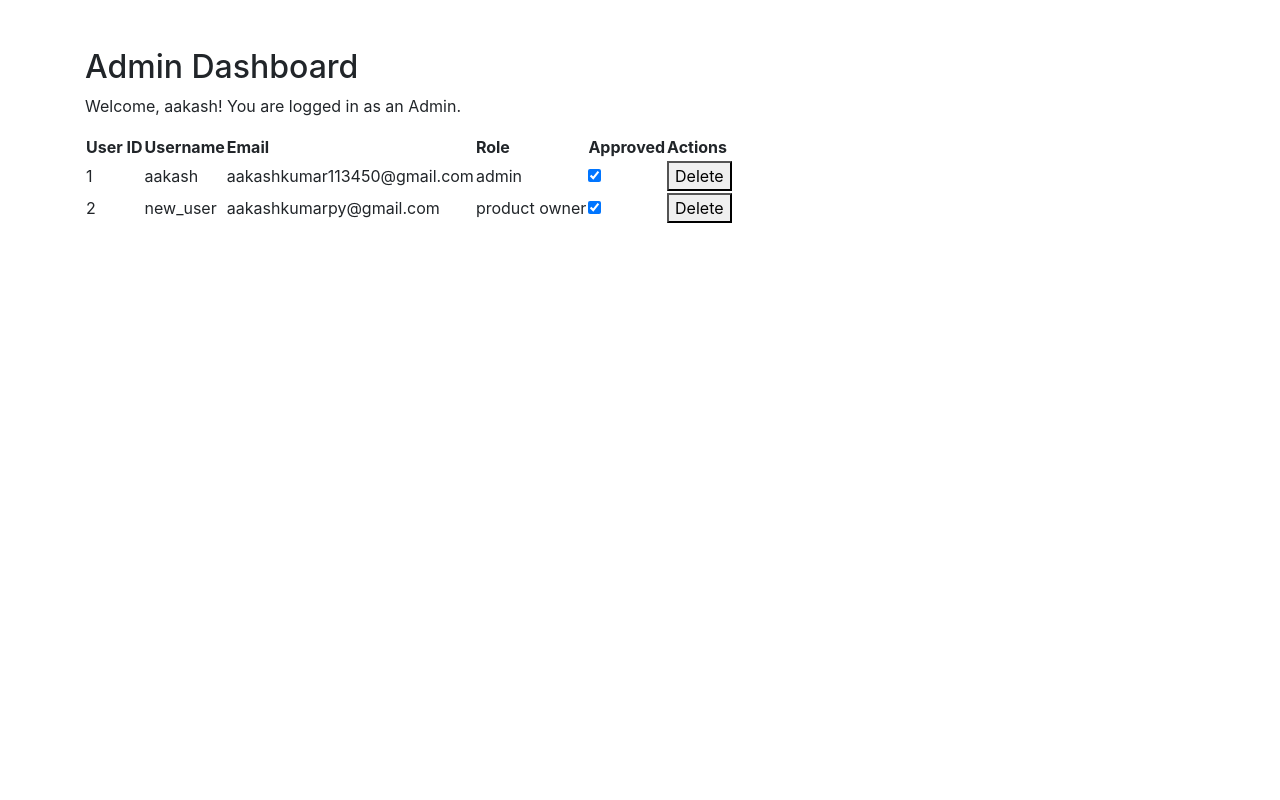
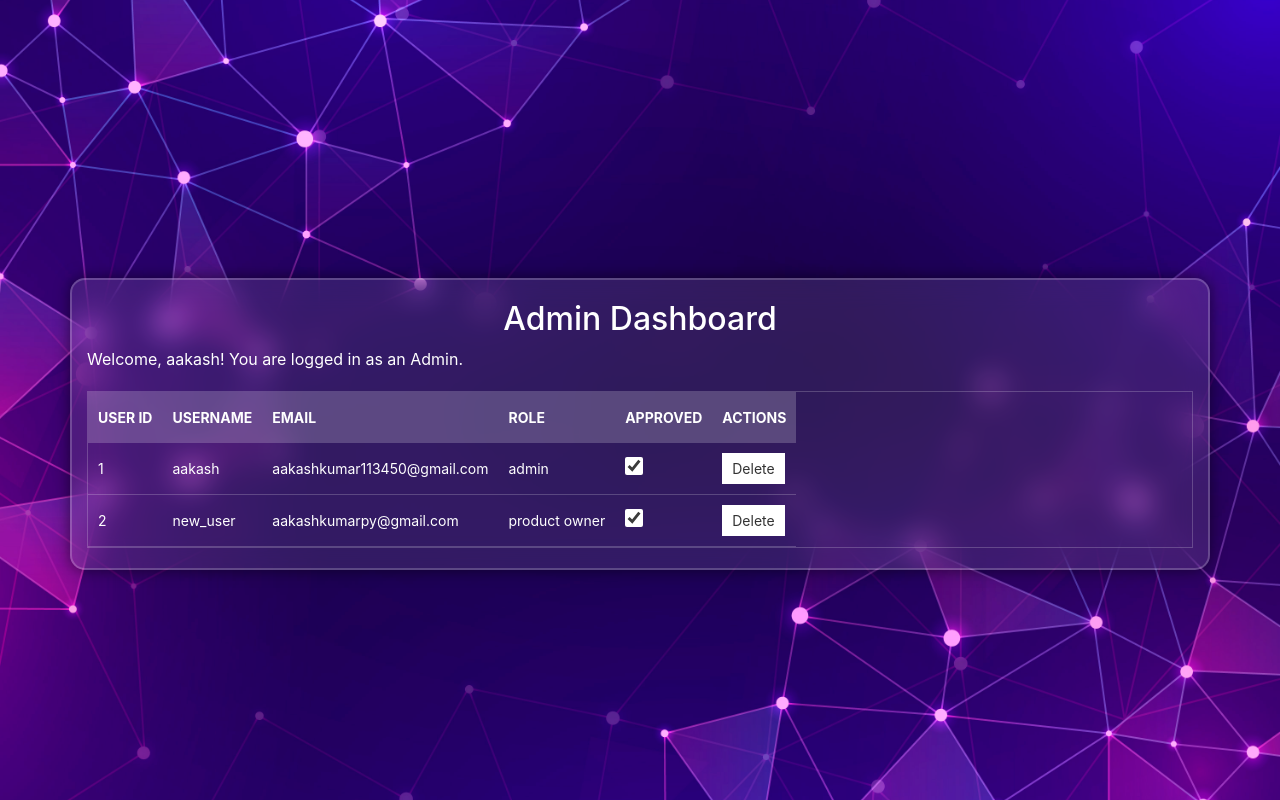
Before and after one commit to aakash1v/Team1, a Flask app: page /admin_dashboard in a window 1280 px wide. Run offline with Flask 3, Linux system fonts and the light colour scheme; a user stored in the database is signed in; some libraries are stand-ins or nearby versions.

Commit message:
styling admin dashboard..

```diff
--- a/main.py
+++ b/main.py
@@ -93,8 +93,7 @@ def add_user():
         approved = False
         if role.lower() == "admin":
             approved = True
-        else:
-            sm.approval_status_mail(email, username)
+
 
         # Create a new user object
         new_user = Users(
@@ -112,6 +111,7 @@ def add_user():
         try:
             db.session.add(new_user)
             db.session.commit()
+            sm.approval_status_mail(email, username)
             return jsonify({'message': 'User added successfully!'}), 201
         except Exception as e:
             db.session.rollback()
--- /dev/null
+++ b/static/admin_dashboard.css
@@ -0,0 +1,105 @@
+/* General Styling */
+body {
+    font-family: "Poppins", sans-serif;
+    margin: 0;
+    padding: 0;
+    display: flex;
+    justify-content: center;
+    align-items: center;
+    min-height: 100vh;
+    background: url(../static/image.jpg) no-repeat center center fixed;
+    background-size: cover;
+}
+
+.container {
+    width: 80%;
+    background: rgba(255, 255, 255, 0.1);
+    border: 2px solid rgba(255, 255, 255, 0.2);
+    backdrop-filter: blur(15px);
+    border-radius: 15px;
+    color: #fff;
+    padding: 20px 30px;
+    box-shadow: 0 0 15px rgba(0, 0, 0, 0.5);
+}
+
+h2 {
+    text-align: center;
+    font-size: 2rem;
+    margin-bottom: 20px;
+}
+
+/* Table Styling */
+table {
+    width: 100%;
+    margin-top: 20px;
+    border-collapse: collapse;
+    border: 1px solid rgba(255, 255, 255, 0.2);
+    text-align: left;
+    color: #fff;
+}
+
+thead {
+    background: rgba(255, 255, 255, 0.2);
+}
+
+thead th {
+    padding: 15px 10px;
+    text-transform: uppercase;
+    font-size: 14px;
+}
+
+tbody tr {
+    border-bottom: 1px solid rgba(255, 255, 255, 0.2);
+}
+
+tbody td {
+    padding: 10px;
+    font-size: 14px;
+}
+
+tbody tr:hover {
+    background: rgba(255, 255, 255, 0.1);
+}
+
+/* Buttons */
+button {
+    background: #fff;
+    color: #333;
+    font-size: 14px;
+    padding: 5px 10px;
+    border: none;
+    border-radius: 5px;
+    cursor: pointer;
+    transition: background 0.3s;
+}
+
+button:hover {
+    background: #ddd;
+}
+
+/* Alert Messages */
+.alert {
+    padding: 15px;
+    border-radius: 5px;
+    margin: 10px 0;
+    text-align: center;
+}
+
+.alert-danger {
+    background-color: rgba(255, 0, 0, 0.1);
+    color: rgba(255, 0, 0, 0.8);
+}
+
+/* Checkbox Styling */
+input[type="checkbox"] {
+    accent-color: #fff;
+    width: 18px;
+    height: 18px;
+}
+
+/* Table Scroll */
+table {
+    overflow-x: auto;
+    display: block;
+    max-height: 400px;
+}
--- a/templates/admin_dashboard.html
+++ b/templates/admin_dashboard.html
@@ -4,6 +4,7 @@
     <meta charset="UTF-8">
     <meta name="viewport" content="width=device-width, initial-scale=1.0">
     <title>Admin Dashboard</title>
+    <link rel="stylesheet" href="../static/admin_dashboard.css">
     <link rel="stylesheet" href="https://cdnjs.cloudflare.com/ajax/libs/bootstrap/4.5.2/css/bootstrap.min.css">
 </head>
 <body>
```
Also changed, not shown: instance/mydatabase.db.
